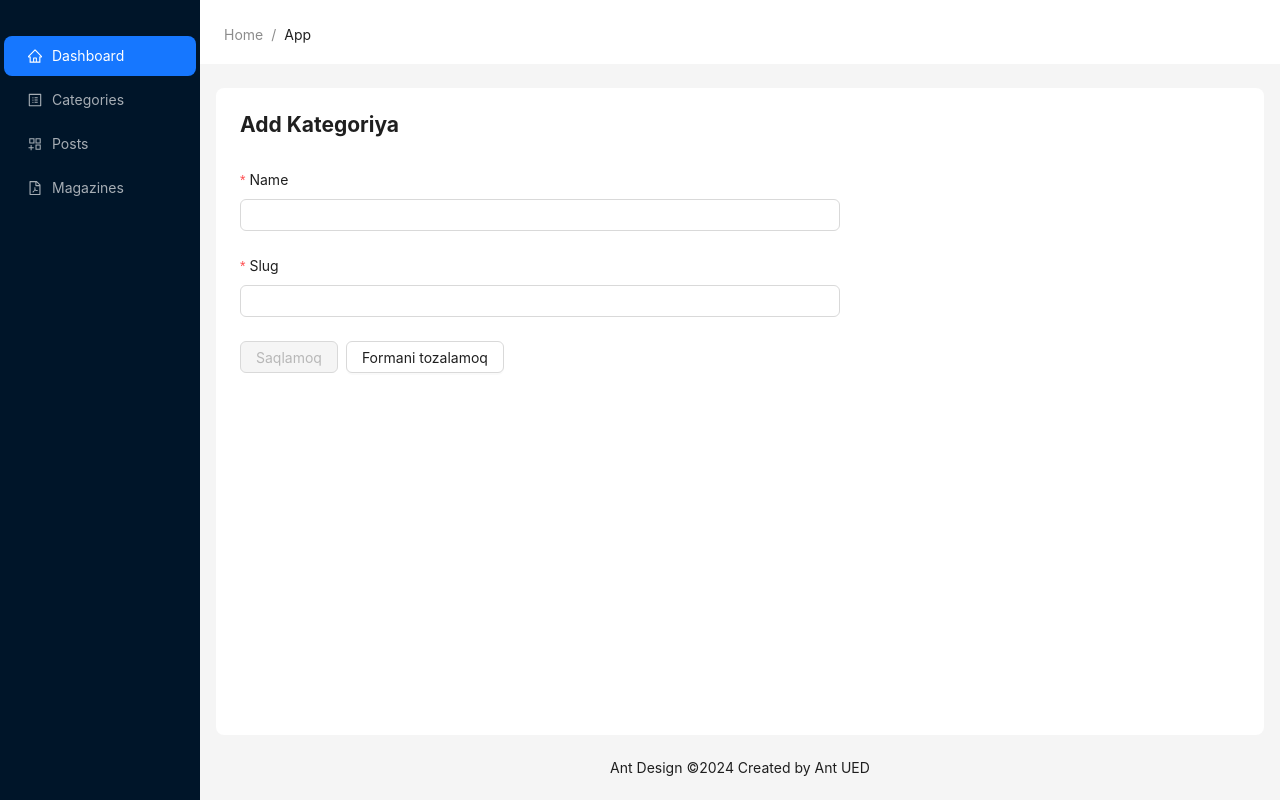
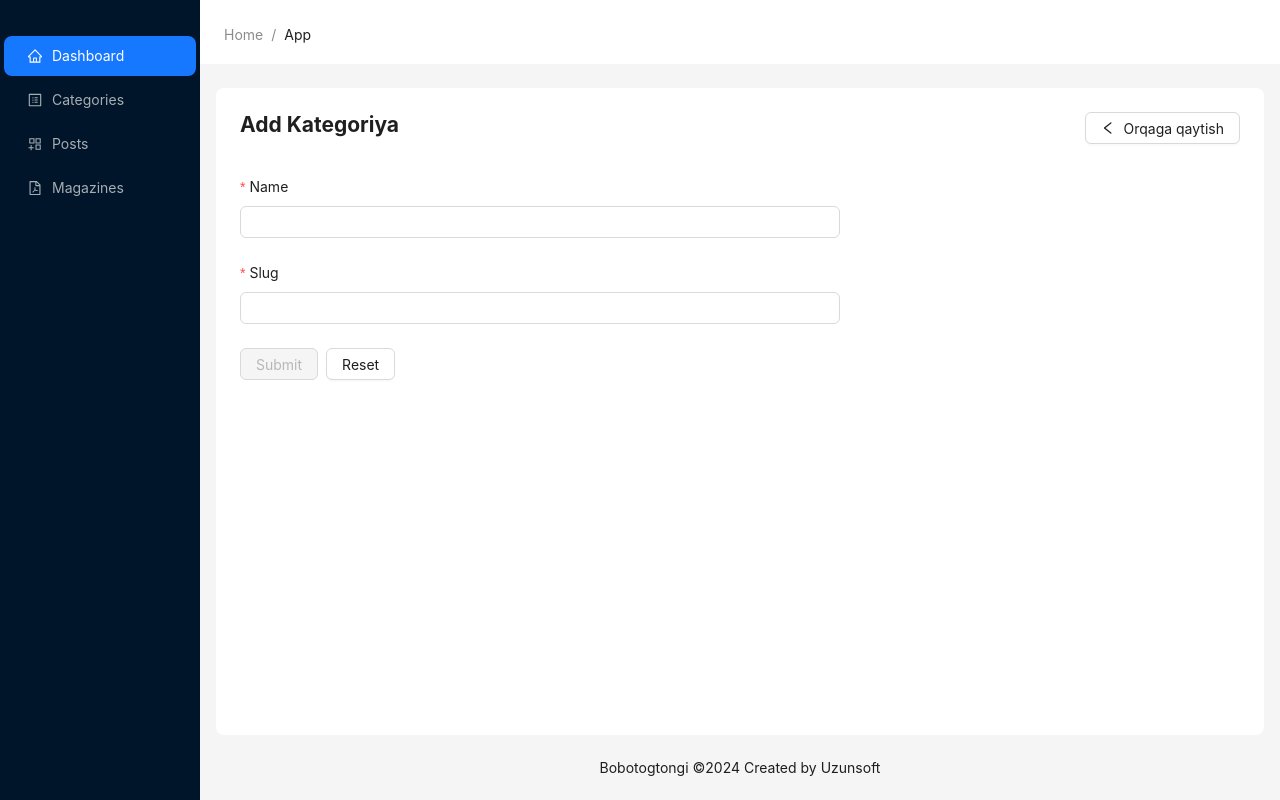
Before and after one commit to Sadullo1992/newspaper-backend, a React (Vite) app in the folder frontend-for-admin/: page /category/add in a window 1280 px wide. Built offline with nearby package versions, Linux system fonts and the light colour scheme.

Commit message:
feat: add category ui

```diff
--- a/frontend-for-admin/package.json
+++ b/frontend-for-admin/package.json
@@ -14,7 +14,8 @@
     "antd": "^5.17.0",
     "react": "^18.2.0",
     "react-dom": "^18.2.0",
-    "react-router-dom": "^6.23.0"
+    "react-router-dom": "^6.23.0",
+    "slugify": "^1.6.6"
   },
   "devDependencies": {
     "@types/antd": "^1.0.0",
--- a/frontend-for-admin/src/App.tsx
+++ b/frontend-for-admin/src/App.tsx
@@ -8,8 +8,9 @@ import { Categories } from './pages/Categories';
 import { UpdateCategory } from './pages/UpdateCategory';
 import { AddCategory } from './pages/AddCategory';
 import { NotFound } from './pages/NotFound';
+import { Footer } from './components/Footer';
 
-const { Content, Footer } = Layout;
+const { Content } = Layout;
 
 const App: React.FC = () => {
   const {
@@ -37,9 +38,7 @@ const App: React.FC = () => {
             <Route path="*" element={<NotFound />} />
           </Routes>
         </Content>
-        <Footer style={{ textAlign: 'center' }}>
-          Ant Design ©{new Date().getFullYear()} Created by Ant UED
-        </Footer>
+        <Footer />
       </Layout>
     </Layout>
   );
--- a/frontend-for-admin/src/api/fetchCategories.ts
+++ b/frontend-for-admin/src/api/fetchCategories.ts
@@ -7,4 +7,10 @@ async function fetchCategories(): Promise<ICategory[]> {
   return data.results;
 }
 
-export { fetchCategories };
+async function fetchCategoryById(id: string): Promise<ICategory> {
+  const response = await fetch(`${BASE_URL}/categories/${id}`);
+  const data = await response.json();
+  return data;
+}
+
+export { fetchCategories, fetchCategoryById };
--- /dev/null
+++ b/frontend-for-admin/src/components/ConfirmModal.tsx
@@ -0,0 +1,60 @@
+import React, { useState } from 'react';
+import { Button, Modal, Space } from 'antd';
+import { ExclamationCircleFilled } from '@ant-design/icons';
+import { CategoryDataType } from '../pages/Categories';
+
+interface SubmitButtonProps {
+  data: CategoryDataType;
+}
+
+export const ConfirmModal: React.FC<React.PropsWithChildren<SubmitButtonProps>> = ({
+  data,
+  children,
+}) => {
+  const [isModalOpen, setIsModalOpen] = useState(false);
+
+  const showModal = () => {
+    setIsModalOpen(true);
+  };
+
+  const handleOk = () => {
+    setIsModalOpen(false);
+  };
+
+  const handleCancel = () => {
+    setIsModalOpen(false);
+  };
+
+  return (
+    <>
+      <Button type="text" onClick={showModal}>
+        {children}
+      </Button>
+      <Modal
+        title={
+          <Space>
+            <ExclamationCircleFilled style={{ color: '#faad14' }} />
+            <h4>O&#39;chirishga rozimisiz?</h4>
+          </Space>
+        }
+        open={isModalOpen}
+        onOk={handleOk}
+        onCancel={handleCancel}
+        footer={[
+          <Button key="back" onClick={handleCancel}>
+            Bekor qilish
+          </Button>,
+          <Button danger key="submit" type="primary" onClick={handleOk}>
+            O&#39;chirish
+          </Button>,
+        ]}
+      >
+        <div style={{ marginLeft: 20 }}>
+          <h4>
+            Kategoriya: <span style={{ color: '#1890ff' }}>{data.name}</span>
+          </h4>
+        </div>
+      </Modal>
+    </>
+  );
+};
--- /dev/null
+++ b/frontend-for-admin/src/components/Footer.tsx
@@ -0,0 +1,9 @@
+import { Layout } from 'antd';
+
+export const Footer = () => {
+  return (
+    <Layout.Footer style={{ textAlign: 'center' }}>
+      Bobotogtongi ©{new Date().getFullYear()} Created by Uzunsoft
+    </Layout.Footer>
+  );
+};
--- a/frontend-for-admin/src/components/FormCategory.tsx
+++ b/frontend-for-admin/src/components/FormCategory.tsx
@@ -1,10 +1,22 @@
-import React from 'react';
+import React, { useEffect } from 'react';
 import type { FormInstance } from 'antd';
-import { Button, Form, Input, Space } from 'antd';
+import { Button, Form, FormProps, Input, Space } from 'antd';
+
+import slugify from 'slugify';
+import { ICategory } from '../types/types';
+
+interface FormCategoryProps {
+  initialData?: ICategory;
+}
 
 interface SubmitButtonProps {
   form: FormInstance;
 }
+
+type FieldType = {
+  name?: string;
+  slug?: string;
+};
 
 const SubmitButton: React.FC<React.PropsWithChildren<SubmitButtonProps>> = ({ form, children }) => {
   const [submittable, setSubmittable] = React.useState<boolean>(false);
@@ -17,6 +29,8 @@ const SubmitButton: React.FC<React.PropsWithChildren<SubmitButtonProps>> = ({ fo
       .validateFields({ validateOnly: true })
       .then(() => setSubmittable(true))
       .catch(() => setSubmittable(false));
+    const nameValue = form.getFieldValue('name') || '';
+    form.isFieldTouched('slug') || form.setFieldValue('slug', slugify(nameValue));
   }, [form, values]);
 
   return (
@@ -26,8 +40,15 @@ const SubmitButton: React.FC<React.PropsWithChildren<SubmitButtonProps>> = ({ fo
   );
 };
 
-export const FormCategory = () => {
+const onFinish: FormProps<FieldType>['onFinish'] = (values) => {
+  console.log('Success:', values);
+};
+
+export const FormCategory = ({ initialData }: FormCategoryProps) => {
   const [form] = Form.useForm();
+  useEffect(() => {
+    initialData && form.setFieldValue('name', initialData.name);
+  }, [form, initialData]);
   return (
     <Form
       form={form}
@@ -35,6 +56,7 @@ export const FormCategory = () => {
       layout="vertical"
       autoComplete="off"
       style={{ maxWidth: 600 }}
+      onFinish={onFinish}
     >
       <Form.Item name="name" label="Name" rules={[{ required: true }]}>
         <Input />
@@ -44,8 +66,8 @@ export const FormCategory = () => {
       </Form.Item>
       <Form.Item>
         <Space>
-          <SubmitButton form={form}>Saqlamoq</SubmitButton>
-          <Button htmlType="reset">Formani tozalamoq</Button>
+          <SubmitButton form={form}>Submit</SubmitButton>
+          <Button htmlType="reset">Reset</Button>
         </Space>
       </Form.Item>
     </Form>
--- a/frontend-for-admin/src/pages/AddCategory.tsx
+++ b/frontend-for-admin/src/pages/AddCategory.tsx
@@ -1,9 +1,17 @@
-import { FormCategory } from "../components/FormCategory";
+import { LeftOutlined } from '@ant-design/icons';
+import { Button } from 'antd';
+import { Link } from 'react-router-dom';
+import { FormCategory } from '../components/FormCategory';
 
 export const AddCategory = () => {
   return (
     <>
-      <h2 style={{ marginBottom: 32 }}>Add Kategoriya</h2>
+      <div style={{ display: 'flex', justifyContent: 'space-between', marginBottom: 32 }}>
+        <h2>Add Kategoriya</h2>
+        <Link to={'/category'}>
+          <Button icon={<LeftOutlined />}>Orqaga qaytish</Button>
+        </Link>
+      </div>
       <FormCategory />
     </>
   );
--- a/frontend-for-admin/src/pages/UpdateCategory.tsx
+++ b/frontend-for-admin/src/pages/UpdateCategory.tsx
@@ -1,3 +1,27 @@
+import { useEffect, useState } from 'react';
+
+import { LeftOutlined } from '@ant-design/icons';
+import { Button } from 'antd';
+import { Link, useParams } from 'react-router-dom';
+import { FormCategory } from '../components/FormCategory';
+import { ICategory } from '../types/types';
+import { fetchCategoryById } from '../api/fetchCategories';
+
 export const UpdateCategory = () => {
-  return <h2>UpdateCategory page</h2>;
+  const { id } = useParams();
+  const [category, setCategory] = useState<ICategory>();
+  useEffect(() => {
+    id && fetchCategoryById(id).then((data) => setCategory(data));
+  }, [id]);
+  return (
+    <>
+      <div style={{ display: 'flex', justifyContent: 'space-between', marginBottom: 32 }}>
+        <h2>Update Kategoriya</h2>
+        <Link to={'/category'}>
+          <Button icon={<LeftOutlined />}>Orqaga qaytish</Button>
+        </Link>
+      </div>
+      {category && <FormCategory initialData={category} />}
+    </>
+  );
 };
--- a/frontend-for-admin/src/pages/categories.tsx
+++ b/frontend-for-admin/src/pages/categories.tsx
@@ -4,14 +4,15 @@ import { DeleteFilled, EditOutlined, PlusOutlined } from '@ant-design/icons';
 import { Button, Space, Table, TableProps } from 'antd';
 import { Link } from 'react-router-dom';
 import { fetchCategories } from '../api/fetchCategories';
+import { ConfirmModal } from '../components/ConfirmModal';
 
-interface DataType {
+export interface CategoryDataType {
   key: string;
   name: string;
   slug: string;
 }
 
-const columns: TableProps<DataType>['columns'] = [
+const columns: TableProps<CategoryDataType>['columns'] = [
   {
     title: 'Kategoriya Nomi',
     dataIndex: 'name',
@@ -30,21 +31,20 @@ const columns: TableProps<DataType>['columns'] = [
         <Link to={`/category/${record.key}/edit`}>
           <EditOutlined style={{ fontSize: 16 }} />
         </Link>
-        <Link to={`/category/${record.key}/remove`}>
+        <ConfirmModal data={record}>
           <DeleteFilled style={{ fontSize: 16, color: '#f5222d' }} />
-        </Link>
+        </ConfirmModal>
       </Space>
     ),
   },
 ];
 
 export const Categories = () => {
-  const [categories, setCategories] = useState<DataType[]>([]);
+  const [categories, setCategories] = useState<CategoryDataType[]>([]);
   useEffect(() => {
     fetchCategories().then((data) => {
       const dataSource = data.map(({ id, ...rest }) => ({ key: id, ...rest }));
       setCategories(dataSource);
-      console.log(data);
     });
   }, []);
 
```
Also changed, not shown: 1 other file (tests, documents, lock files or other folders).
